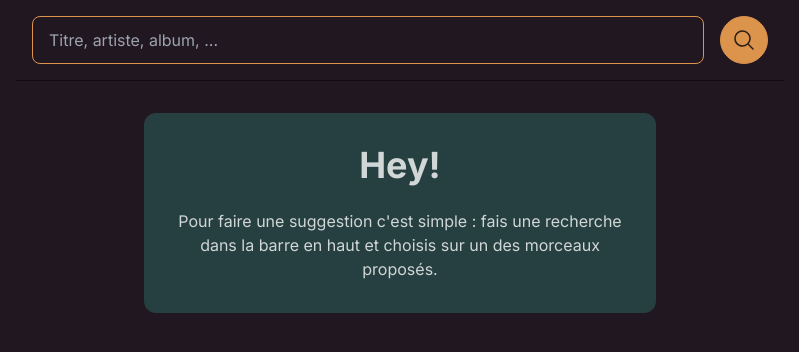
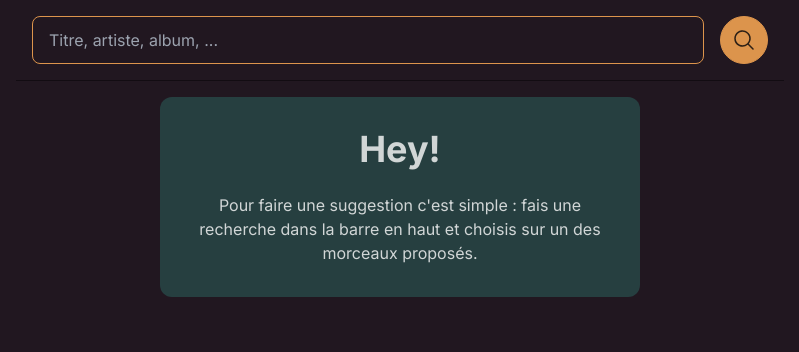
Before and after one commit to oltodo/jandc, a Next.js app: page / in a window 1280 px wide. Shown: the top 352 px of the page, without its empty margins (240-1039 px from the left). Built offline with nearby package versions, Linux system fonts and the light colour scheme.

Commit message:
fix empty search padding

```diff
--- a/app/page.tsx
+++ b/app/page.tsx
@@ -98,7 +98,7 @@ export default function Home() {
             ))}
           </div>
         ) : !loading ? (
-          <div className="m-8 flex items-center max-w-lg mx-auto">
+          <div className="p-4 flex items-center max-w-lg mx-auto">
             <div className="hero bg-secondary text-secondary-content p-4 rounded-xl">
               <div className="hero-content text-center">
                 <div className="max-w-md">
```
